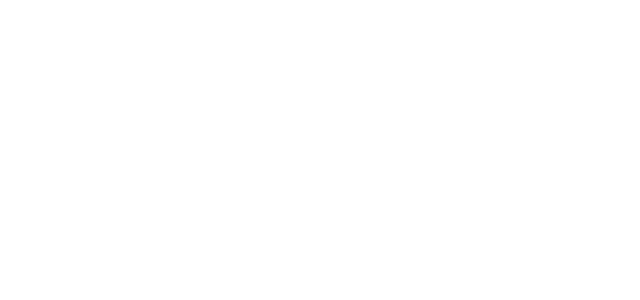
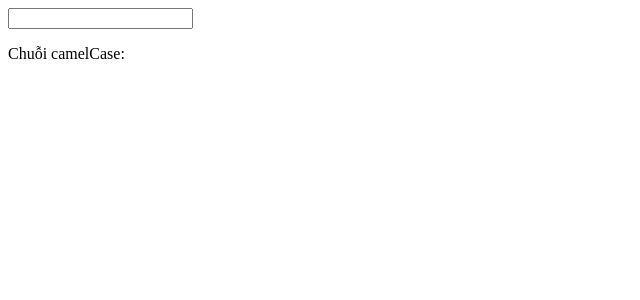
Before and after one commit to duynv13636/play-ts, an Angular app: page /bai-2 in a window 1280 px wide. Before the commit this address led to /. Shown: the top 300 px of the page, without its empty margins (0-640 px from the left). Built offline with nearby package versions, Linux system fonts and the light colour scheme.

Commit message:
camelCase done

```diff
--- a/src/app/app-routing.module.ts
+++ b/src/app/app-routing.module.ts
@@ -1,5 +1,6 @@
 import { NgModule } from '@angular/core';
 import { RouterModule, Routes } from '@angular/router';
+import { CamelCaseComponent } from './pages/camel-case/camel-case.component';
 import { FactorialComponent } from './pages/factorial/factorial.component';
 import { QuadraticEquationComponent } from './pages/quadratic-equation/quadratic-equation.component';
 import { StatisticsComponent } from './pages/statistics/statistics.component';
@@ -17,6 +18,10 @@
     path:'bai-9',
     component:QuadraticEquationComponent
   },
+  {
+    path:'bai-2',
+    component:CamelCaseComponent
+  },
 
 ];
 
--- a/src/app/app.module.ts
+++ b/src/app/app.module.ts
@@ -6,13 +6,15 @@
 import { StatisticsComponent } from './pages/statistics/statistics.component';
 import { FactorialComponent } from './pages/factorial/factorial.component';
 import { QuadraticEquationComponent } from './pages/quadratic-equation/quadratic-equation.component';
+import { CamelCaseComponent } from './pages/camel-case/camel-case.component';
 
 @NgModule({
   declarations: [
     AppComponent,
     StatisticsComponent,
     FactorialComponent,
-    QuadraticEquationComponent
+    QuadraticEquationComponent,
+    CamelCaseComponent
   ],
   imports: [
     BrowserModule,
--- /dev/null
+++ b/src/app/pages/camel-case/camel-case.component.html
@@ -0,0 +1,2 @@
+<input type="text" name="" id="" (change)="onChange($event)">
+<p> Chuỗi camelCase: {{string}}</p>
--- /dev/null
+++ b/src/app/pages/camel-case/camel-case.component.ts
@@ -0,0 +1,17 @@
+import { Component, OnInit } from '@angular/core';
+
+@Component({
+  selector: 'app-camel-case',
+  templateUrl: './camel-case.component.html',
+  styleUrls: ['./camel-case.component.css'],
+})
+export class CamelCaseComponent implements OnInit {
+  string = '';
+  ngOnInit(): void {}
+  onChange(e: any) {
+    const a = e.target.value
+      .toLowerCase()
+      .replace(/[-_\s.]+(.)?/g, (_: any, c: any) => (c ? c.toUpperCase() : ''));
+    this.string = a.substring(0, 1).toLowerCase() + a.substring(1);
+  }
+}
```
Also changed, not shown: src/app/pages/camel-case/camel-case.component.css (added), 1 other file (tests, documents, lock files or other folders).
